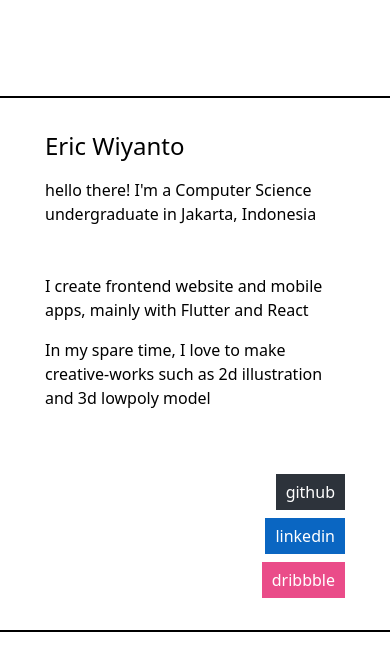
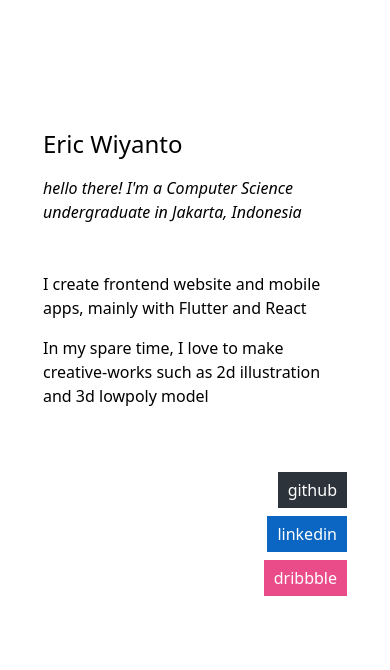
Before and after one commit to wiyantoeric/portfolio, a Next.js app: page / in a window 390 px wide. Shown: the top 670 px of the page. Built offline with nearby package versions, Linux system fonts and the light colour scheme.

Commit message:
style: update font style

```diff
--- a/pages/index.js
+++ b/pages/index.js
@@ -12,10 +12,10 @@ export default function Home() {
   return (
     <>
       <Container title="about">
-        <div ref={homeRef} className="flex min-h-[400px] w-[400px] flex-col border-2 border-black py-8 px-12">
+        <div ref={homeRef} className="flex min-h-[400px] w-[400px] flex-col sm:border-2 sm:border-black py-8 px-12">
           <h1 className="text-2xl">Eric Wiyanto</h1>
           <div className="spacer h-4"></div>
-          <p>hello there! I&apos;m a Computer Science undergraduate in Jakarta, Indonesia</p>
+          <p className='italic'>hello there! I&apos;m a Computer Science undergraduate in Jakarta, Indonesia</p>
           <div className="spacer h-12"></div>
           <p>I create frontend website and mobile apps, mainly with Flutter and React</p>
           <div className="spacer h-4"></div>
```
